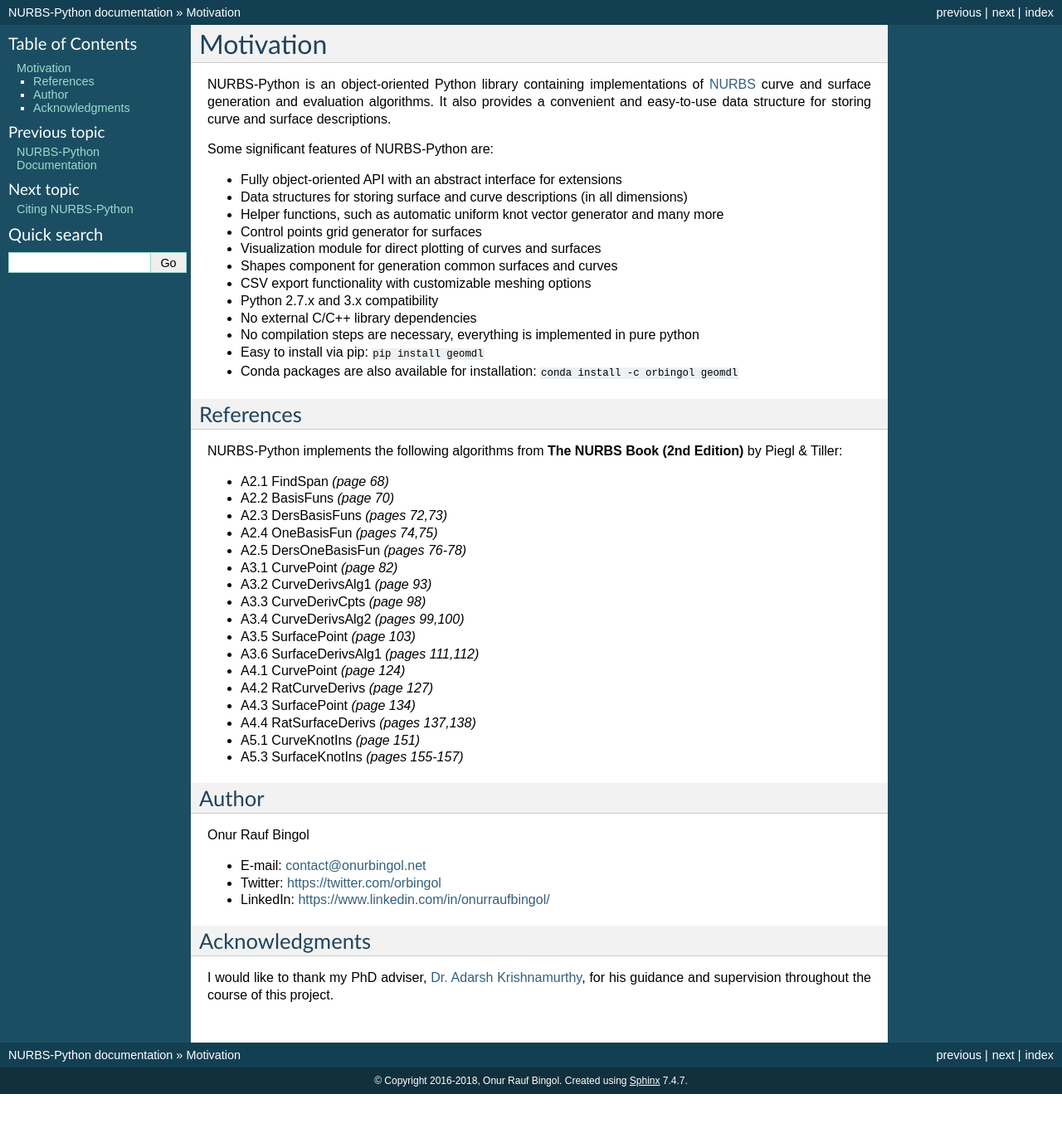
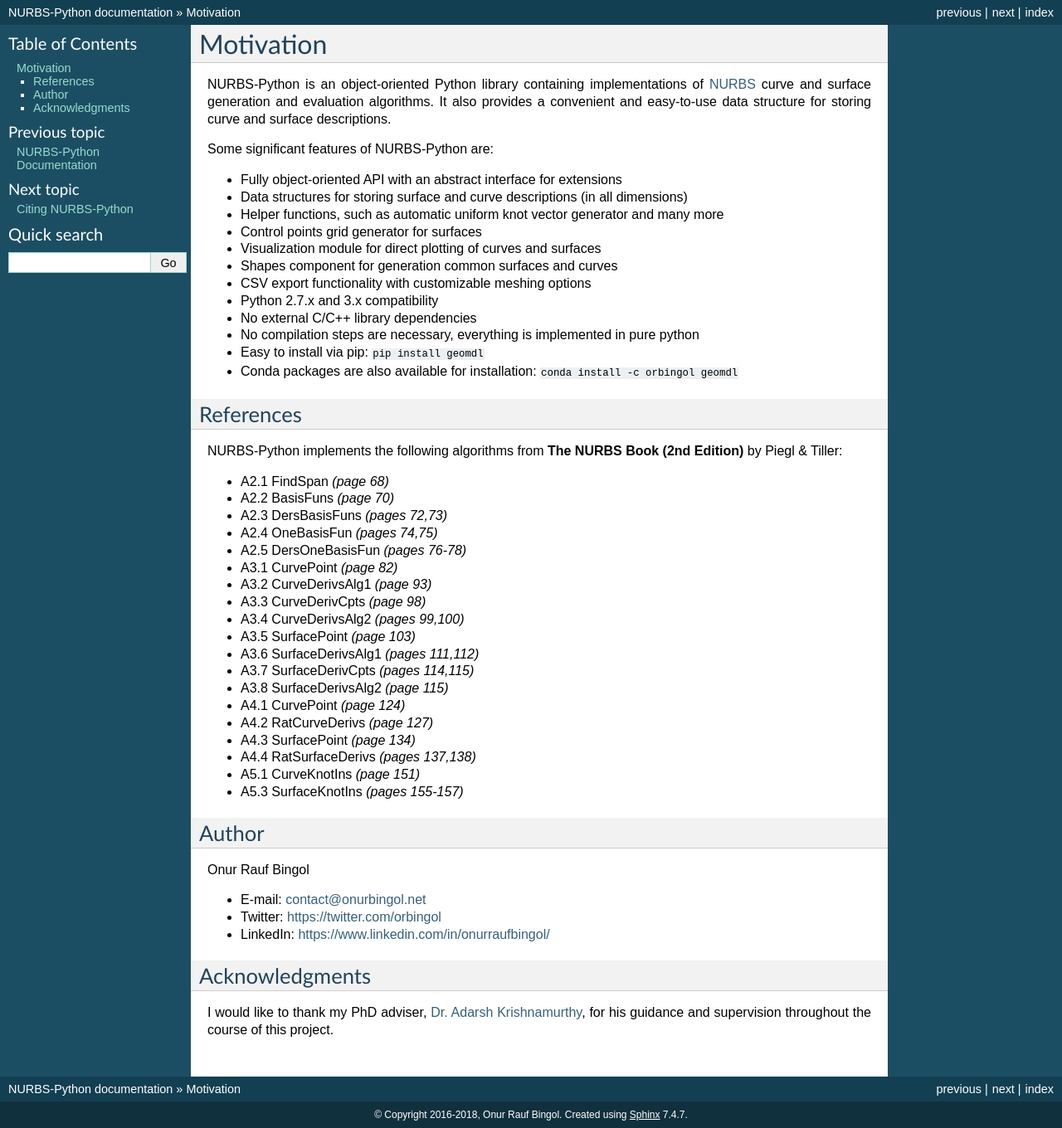
Before and after one commit to orbingol/NURBS-Python, a Sphinx documentation site: the page built from docs/introduction.rst, in a window 1280 px wide. Shown: the whole page at 83% size. Built offline with Sphinx 7.4.7, drawn with Linux system fonts in a browser that asks for light colours; formulas are drawn with MathJax 3; before the commit the page ends 1319 px from its top, so only the background shows below that.

Commit message:
Update documentation with the new algorithms

```diff
--- a/docs/introduction.rst
+++ b/docs/introduction.rst
@@ -36,6 +36,8 @@
 * A3.4 CurveDerivsAlg2 *(pages 99,100)*
 * A3.5 SurfacePoint *(page 103)*
 * A3.6 SurfaceDerivsAlg1 *(pages 111,112)*
+* A3.7 SurfaceDerivCpts *(pages 114,115)*
+* A3.8 SurfaceDerivsAlg2 *(page 115)*
 * A4.1 CurvePoint *(page 124)*
 * A4.2 RatCurveDerivs *(page 127)*
 * A4.3 SurfacePoint *(page 134)*
```
